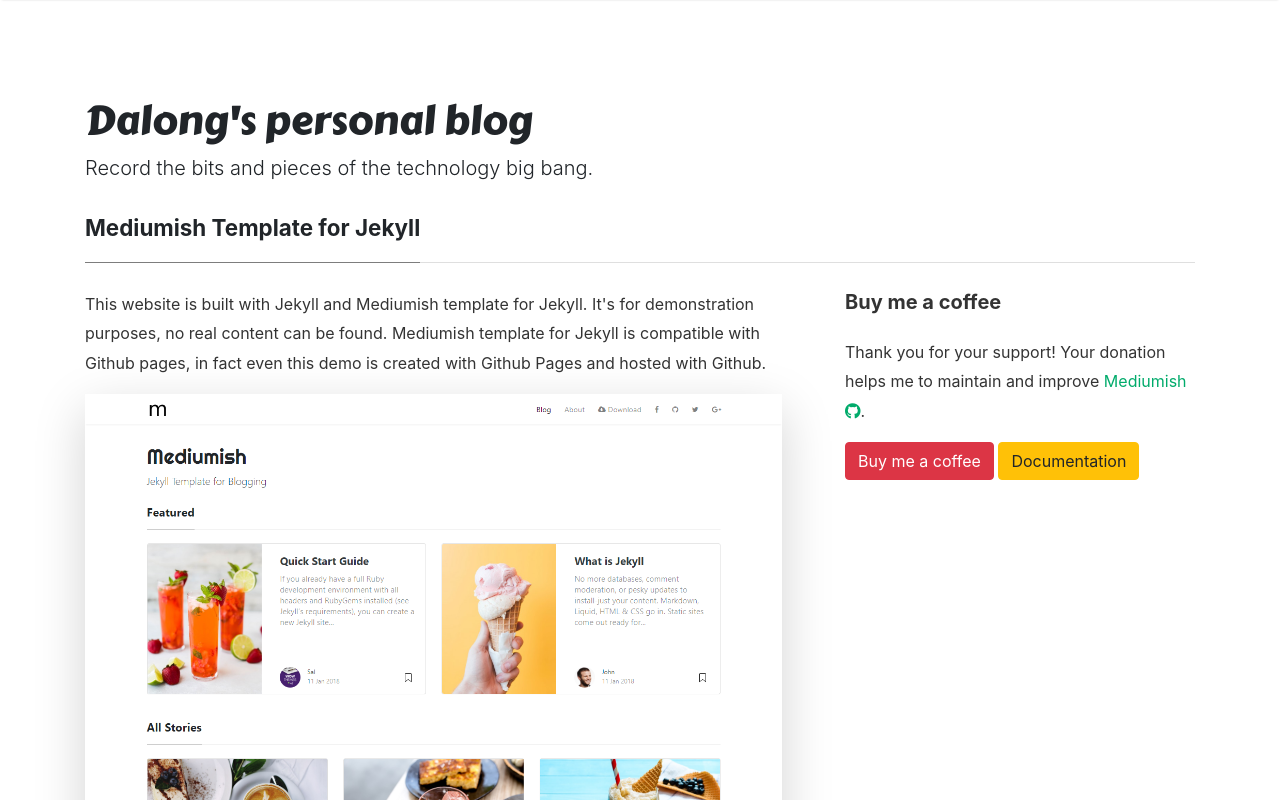
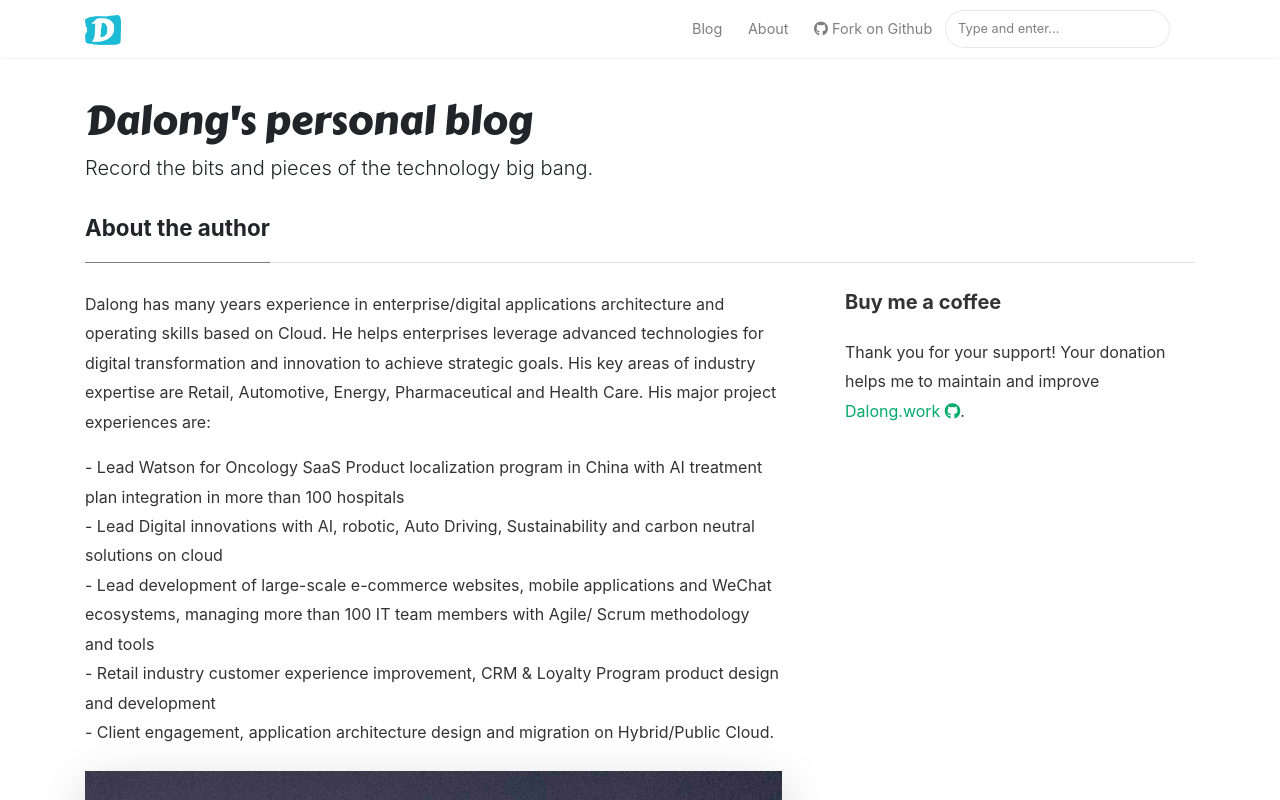
Before and after one commit to dalongli/dalongli.github.io, a plain HTML site: page about.html in a window 1280 px wide. Shown: the top 800 px of the page. Drawn offline with nearby package versions, Linux system fonts and the light colour scheme; a script that the page names is missing.

Commit message:
about page changes

```diff
--- a/about.html
+++ b/about.html
@@ -6,12 +6,12 @@
 
 <link rel="icon" href="/assets/images/logo.png">
 
-<title>Mediumish Template for Jekyll | Dalong's personal blog</title>
+<title>About the author | Dalong's personal blog</title>
 
 <!-- Begin Jekyll SEO tag v2.5.0 -->
-<title>Mediumish Template for Jekyll | Dalong’s personal blog</title>
+<title>About the author | Dalong’s personal blog</title>
 <meta name="generator" content="Jekyll v3.9.3" />
-<meta property="og:title" content="Mediumish Template for Jekyll" />
+<meta property="og:title" content="About the author" />
 <meta property="og:locale" content="en_US" />
 <meta name="description" content="Record the bits and pieces of the technology big bang." />
 <meta property="og:description" content="Record the bits and pieces of the technology big bang." />
@@ -19,7 +19,7 @@
 <meta property="og:url" content="http://localhost:4000/about" />
 <meta property="og:site_name" content="Dalong’s personal blog" />
 <script type="application/ld+json">
-{"@type":"WebPage","headline":"Mediumish Template for Jekyll","description":"Record the bits and pieces of the technology big bang.","publisher":{"@type":"Organization","logo":{"@type":"ImageObject","url":"http://localhost:4000/assets/images/logo.png"}},"url":"http://localhost:4000/about","@context":"http://schema.org"}</script>
+{"@type":"WebPage","headline":"About the author","description":"Record the bits and pieces of the technology big bang.","publisher":{"@type":"Organization","logo":{"@type":"ImageObject","url":"http://localhost:4000/assets/images/logo.png"}},"url":"http://localhost:4000/about","@context":"http://schema.org"}</script>
 <!-- End Jekyll SEO tag -->
 
 
@@ -148,23 +148,37 @@
 <div class="main-content">
     <section>
     <div class="section-title">
-        <h2><span>Mediumish Template for Jekyll</span></h2>
+        <h2><span>About the author</span></h2>
     </div>
 
     <div class="article-post">
     <div class="row justify-content-between">
 <div class="col-md-8 pr-5">
 
-<p>This website is built with Jekyll and Mediumish template for Jekyll. It's for demonstration purposes, no real content can be found. Mediumish template for Jekyll is compatible with Github pages, in fact even this demo is created with Github Pages and hosted with Github.</p>
+<p>Dalong has many years experience in enterprise/digital applications architecture and operating skills based on Cloud. He helps enterprises leverage advanced technologies for digital transformation and innovation to achieve strategic goals. His key areas of industry expertise are Retail, Automotive, Energy, Pharmaceutical and Health Care.
+His major project experiences are:
+<ul class="navbar-nav ml-auto">
+<li class="nav-item">
+- Lead Watson for Oncology SaaS Product localization program in China with AI treatment plan integration in more than 100 hospitals </li>
+<li class="nav-item">
+- Lead Digital innovations with AI, robotic, Auto Driving, Sustainability and carbon neutral solutions on cloud </li>
+<li class="nav-item">
+- Lead development of large-scale e-commerce websites, mobile applications and WeChat ecosystems, managing more than 100 IT team members with Agile/ Scrum methodology and tools </li>
+<li class="nav-item">
+- Retail industry customer experience improvement, CRM &amp; Loyalty Program product design and development </li>
+<li class="nav-item">
+- Client engagement, application architecture design and migration on Hybrid/Public Cloud. </li>
+</ul>
+</p>
 
-<p class="mb-5"><img class="shadow-lg" src="/assets/images/mediumish-jekyll-template.png" alt="jekyll template mediumish" /></p>
+<p class="mb-5"><img class="shadow-lg" src="/assets/images/dalong01.jpg" alt="dalong in football team" /></p>
 <h4>Documentation</h4>
 
-<p>Please, read the docs <a href="https://bootstrapstarter.com/bootstrap-templates/template-mediumish-bootstrap-jekyll/">here</a>.</p>
+<p>Contact the author <a href="mailto: dalong_co@hotmail.com">dalong_co@hotmail.com</a>.</p>
 
 <h4>Questions or bug reports?</h4>
 
-<p>Head over to our <a href="https://github.com/wowthemesnet/mediumish-theme-jekyll">Github repository</a>!</p>
+<p>Head over to our <a href="https://github.com/dalongli">Github repository</a>!</p>
 
 </div>
 
@@ -173,10 +187,11 @@
 <div class="sticky-top sticky-top-80">
 <h5>Buy me a coffee</h5>
 
-<p>Thank you for your support! Your donation helps me to maintain and improve <a target="_blank" href="https://github.com/wowthemesnet/mediumish-theme-jekyll">Mediumish <i class="fab fa-github"></i></a>.</p>
+<p>Thank you for your support! Your donation helps me to maintain and improve <a target="_blank" href="https://github.com/dalongli">Dalong.work <i class="fab fa-github"></i></a>.</p>
 
+<!-- 以后想好了再加
 <a target="_blank" href="https://www.wowthemes.net/donate/" class="btn btn-danger">Buy me a coffee</a> <a target="_blank" href="https://bootstrapstarter.com/bootstrap-templates/template-mediumish-bootstrap-jekyll/" class="btn btn-warning">Documentation</a>
-
+-->
 </div>
 </div>
 </div>
--- a/assets/js/lunrsearchengine.js
+++ b/assets/js/lunrsearchengine.js
@@ -7,8 +7,8 @@
     }, {
     "id": 1,
     "url": "http://localhost:4000/about",
-    "title": "Mediumish Template for Jekyll",
-    "body": "This website is built with Jekyll and Mediumish template for Jekyll. It's for demonstration purposes, no real content can be found. Mediumish template for Jekyll is compatible with Github pages, in fact even this demo is created with Github Pages and hosted with Github.  Documentation: Please, read the docs here. Questions or bug reports?: Head over to our Github repository! Buy me a coffeeThank you for your support! Your donation helps me to maintain and improve Mediumish . Buy me a coffee Documentation"
+    "title": "About the author",
+    "body": "Dalong has many years experience in enterprise/digital applications architecture and operating skills based on Cloud. He helps enterprises leverage advanced technologies for digital transformation and innovation to achieve strategic goals. His key areas of industry expertise are Retail, Automotive, Energy, Pharmaceutical and Health Care. His major project experiences are: - Lead Watson for Oncology SaaS Product localization program in China with AI treatment plan integration in more than 100 hospitals - Lead Digital innovations with AI, robotic, Auto Driving, Sustainability and carbon neutral solutions on cloud - Lead development of large-scale e-commerce websites, mobile applications and WeChat ecosystems, managing more than 100 IT team members with Agile/ Scrum methodology and tools - Retail industry customer experience improvement, CRM &amp; Loyalty Program product design and development - Client engagement, application architecture design and migration on Hybrid/Public Cloud.  Documentation: Contact the author dalong_co@hotmail. com. Questions or bug reports?: Head over to our Github repository! Buy me a coffeeThank you for your support! Your donation helps me to maintain and improve Dalong. work . "
     }, {
     "id": 2,
     "url": "http://localhost:4000/categories",
--- a/feed.xml
+++ b/feed.xml
@@ -5,8 +5,8 @@
     <description>Record the bits and pieces of the technology big bang.</description>
     <link>http://localhost:4000/</link>
     <atom:link href="http://localhost:4000/feed.xml" rel="self" type="application/rss+xml"/>
-    <pubDate>Mon, 24 Jul 2023 11:08:40 +0800</pubDate>
-    <lastBuildDate>Mon, 24 Jul 2023 11:08:40 +0800</lastBuildDate>
+    <pubDate>Mon, 24 Jul 2023 11:45:29 +0800</pubDate>
+    <lastBuildDate>Mon, 24 Jul 2023 11:45:29 +0800</lastBuildDate>
     <generator>Jekyll v3.9.3</generator>
 
       <item>
```
Also changed, not shown: assets/images/dalong01.jpg (added), 1 other file.
